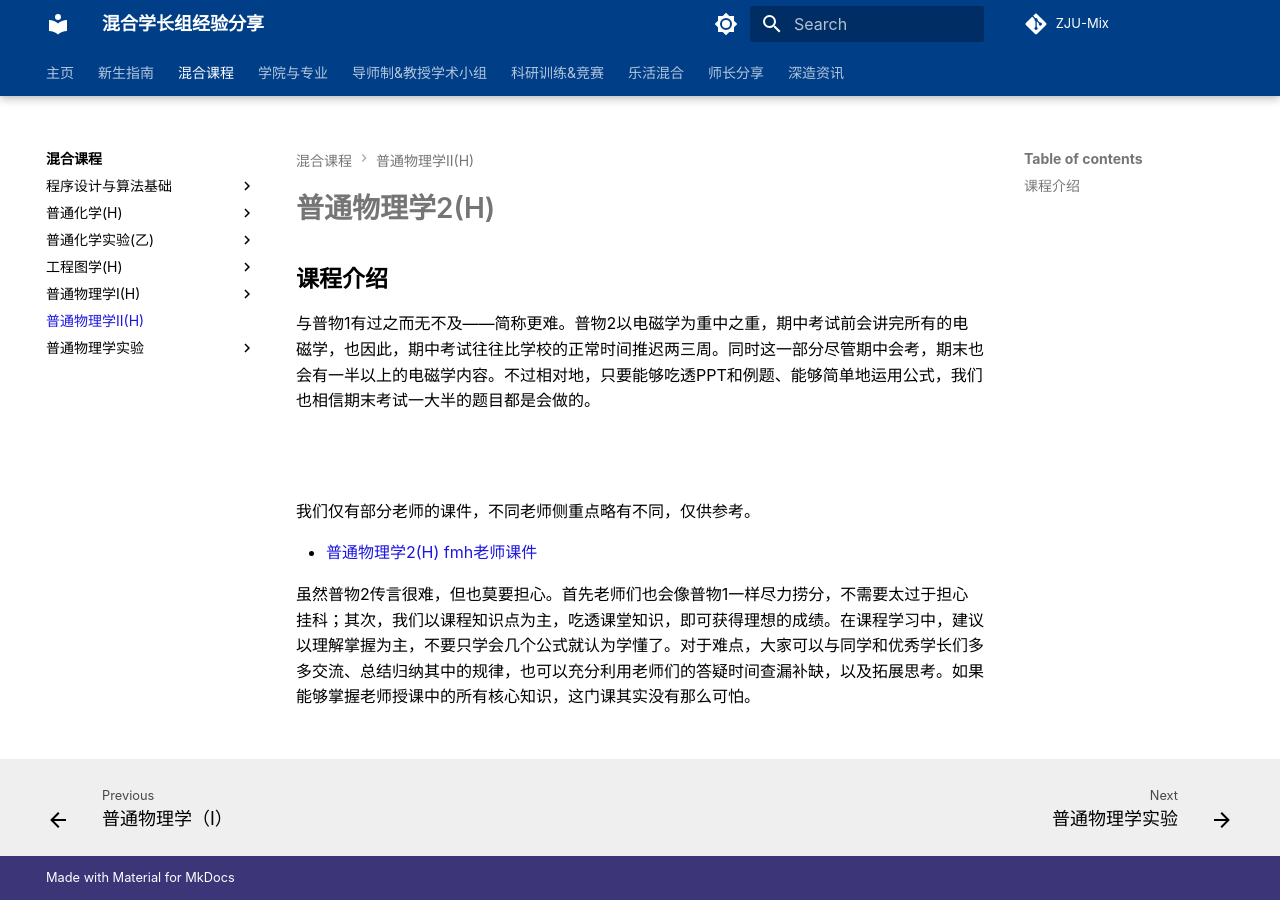
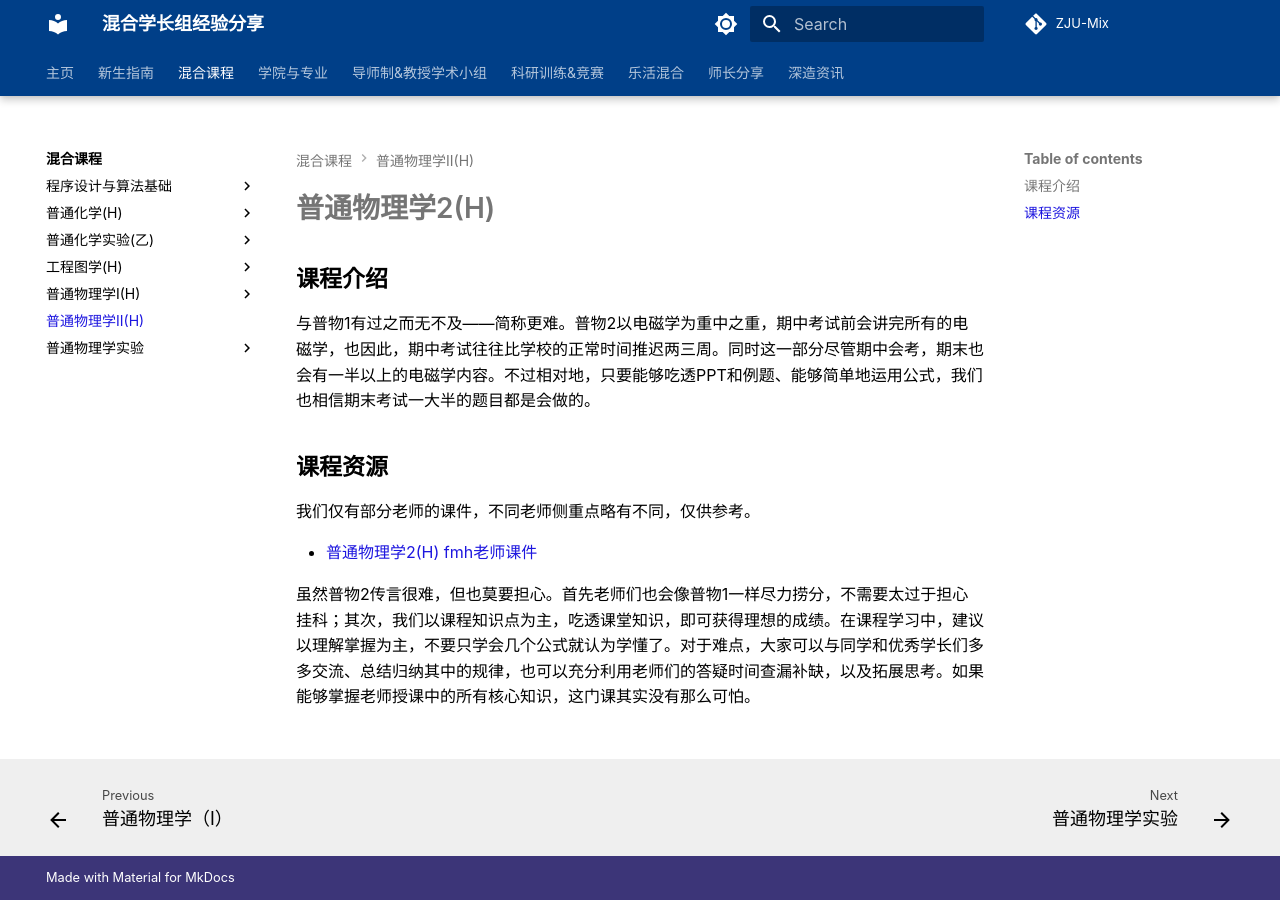
Before and after one commit to ZJU-Mix/ourMIX, an MkDocs documentation site: the page built from docs/courses/general_phy2/index.md, in a window 1280 px wide. Built offline with MkDocs 1.6.1 and Material for MkDocs 9.7.7, drawn with Linux system fonts in a browser that asks for light colours; comment, search, counter and statistics services are not loaded.

Commit message:
Update index.md

```diff
--- a/docs/courses/general_phy2/index.md
+++ b/docs/courses/general_phy2/index.md
@@ -2,7 +2,7 @@
 ## 课程介绍
 与普物1有过之而无不及——简称更难。普物2以电磁学为重中之重，期中考试前会讲完所有的电磁学，也因此，期中考试往往比学校的正常时间推迟两三周。同时这一部分尽管期中会考，期末也会有一半以上的电磁学内容。不过相对地，只要能够吃透PPT和例题、能够简单地运用公式，我们也相信期末考试一大半的题目都是会做的。
 
-##
+## 课程资源
 我们仅有部分老师的课件，不同老师侧重点略有不同，仅供参考。
 
 - [普通物理学2(H) fmh老师课件](https://github.com/ZJU-Mix/ourMIX.github.io/releases/download/general_phy/2.fmh.zip)
```
